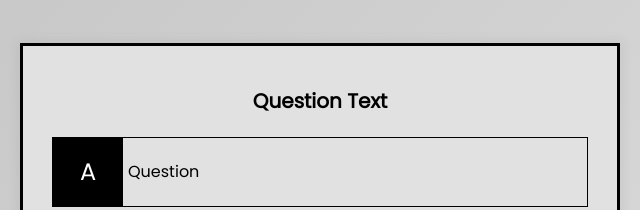
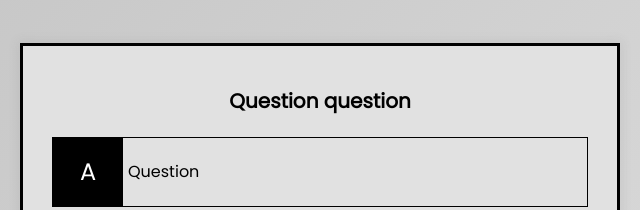
Before and after one commit to DandleGarian/quiz-app, a plain HTML site: page index.html in a window 1280 px wide. Shown: the part 197-407 px from the top of the page, 320-960 px from the left. Drawn offline with Linux system fonts and the light colour scheme; no server answers.

Commit message:
changed text

```diff
--- a/index.html
+++ b/index.html
@@ -24,7 +24,7 @@
     </div>
     <div class="quiz-container" id="quiz">
         <div class="quiz-header">
-            <h2 id="question">Question Text</h2>
+            <h2 id="question">Question question</h2>
                 <div class="answer-choice">
                     <div class="answer-btn">A</div>
                     <p class="answer-text" id="a_text">Question</p>
```
